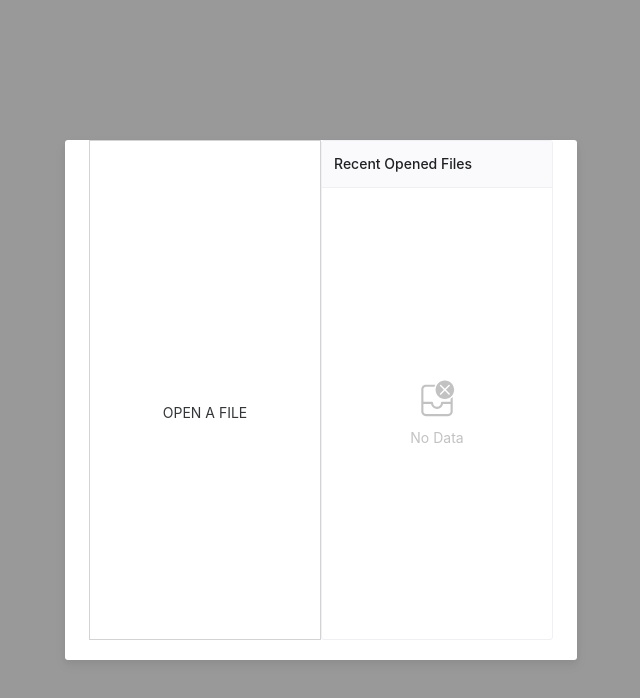
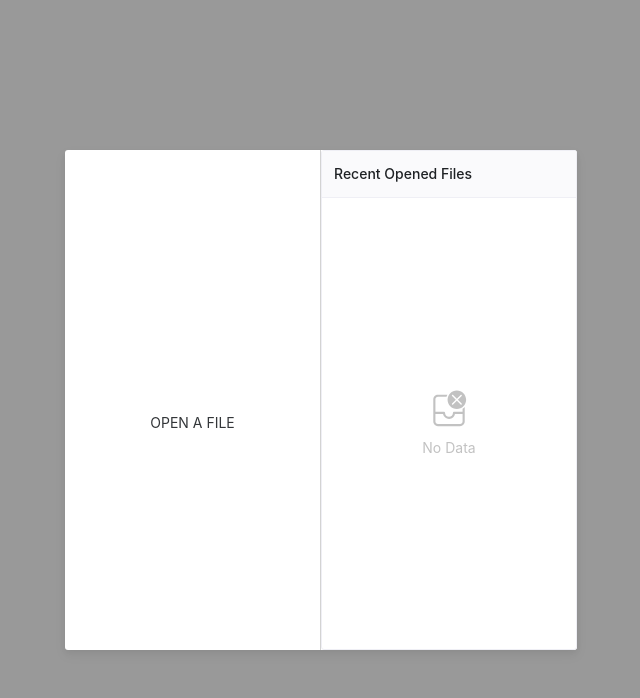
Before and after one commit to Priestch/ooxml-viewer, a Vue app: page /#/document in a window 1280 px wide. Shown: the top 698 px of the page, without its empty margins (319-959 px from the left). Built offline with nearby package versions, Linux system fonts and the light colour scheme; some icons are missing.

Commit message:
fix: style optimize

```diff
--- a/src/views/Document.vue
+++ b/src/views/Document.vue
@@ -115,9 +115,9 @@ const historyRecords = records.value.map((record, index) => {
 })
 
 const modalStyle = {
-  '--padding-left': 0,
-  '--padding-right': 0,
-  '--padding-bottom': 0,
+  '--n-padding-left': 0,
+  '--n-padding-right': 0,
+  '--n-padding-bottom': 0,
   width: '40%',
 }
 
@@ -256,7 +256,7 @@ function showFileContent(fileUri) {
 .package-viewer {
   height: 100%;
 
-  & :deep .cm-editor {
+  & :deep(.cm-editor) {
     height: 100%;
   }
 }
@@ -271,7 +271,7 @@ function showFileContent(fileUri) {
   display: flex;
   align-items: center;
   justify-content: center;
-  border: 1px solid lightgray;
+  border-right: 1px solid lightgray;
 
   .column-content {
     width: 100%;
@@ -284,7 +284,7 @@ function showFileContent(fileUri) {
   .history-records {
     height: 100%;
 
-    :deep .n-data-table-wrapper {
+    :deep(.n-data-table-wrapper) {
       height: 100%;
     }
   }
```
